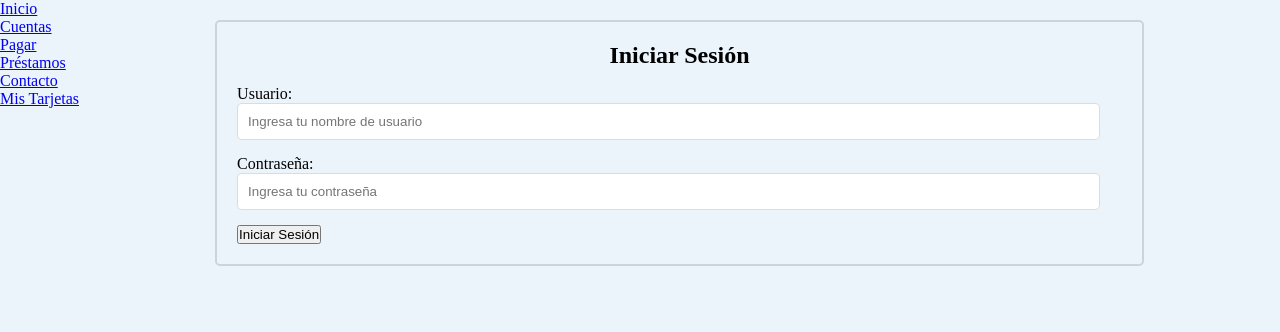
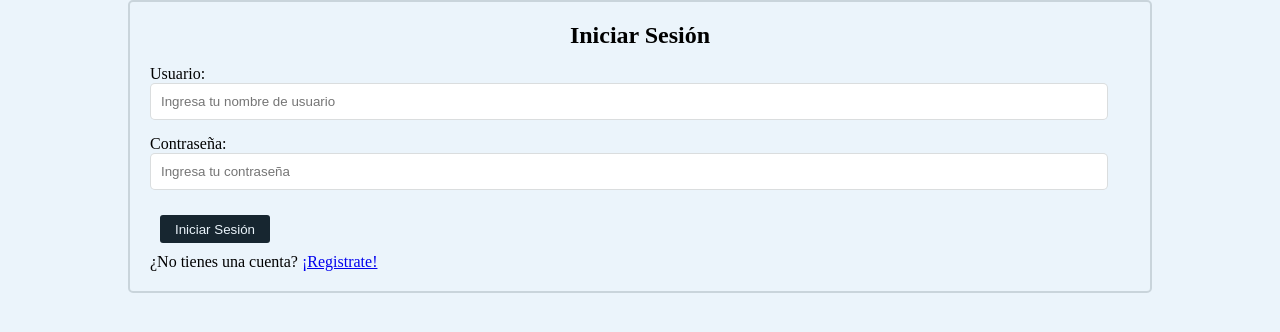
Before and after one commit to Vanpa99/Sprint8ITBA, a React (Vite) app in the folder frontend/: page / in a window 1280 px wide. Before the commit this address led to /login. Shown: the top 332 px of the page. Built offline with nearby package versions, Linux system fonts and the light colour scheme.

Commit message:
Estilado de Login y Registro

```diff
--- a/frontend/src/App.jsx
+++ b/frontend/src/App.jsx
@@ -1,39 +1,52 @@
-import {BrowserRouter as Router, Routes, Route } from "react-router-dom";
+import {BrowserRouter, Routes, Route } from "react-router-dom";
 // import ClienteDatos from "./components/ClienteDatos";
 import Home from "./pages/Home";
-import PrivateRoutes from "./components/auth/PrivateRoutes";
+// import PrivateRoutes from "./components/auth/PrivateRoutes";
 import Login from "./components/sesion/Login";
 import Registro from "./components/sesion/Registro";
 import Page404 from "./components/sesion/Page404";
 import Sidebar from "./components/Layout/Sidebar";
 import "./styles/global.css";
+import { useState } from "react";
 
 function App() {
+
+  const [isAuthenticated, setIsAuthenticated] = useState(false);
+
+  const handleLogin = () => {
+    setIsAuthenticated(true);
+  };
+
+  const handleLogout = () => {
+    setIsAuthenticated(false);
+    localStorage.removeItem("isAuthenticated");
+  };
+
   return (
-    <Router>
-      <div className="contenedor">
+    <BrowserRouter>
+      {isAuthenticated ? (
+        <>
+          <Header handleLogout={handleLogout} />
+          <div className={styles.contenedor}>
             <Sidebar />
-      <div className="areaPrincipal">
-
+            <div className={styles.areaPrincipal}>
               <Routes>
-        {/* RUTAS PUBLICAS */}
-        <Route path="/login" element={<Login />} />
-        <Route path="/registro" element={<Registro />} />
-
-        {/* RUTAS PRIVADAS */}
-        <Route element={<PrivateRoutes />}>
-          <Route path="/" element={<Home />} />
-        </Route>
-
-        {/* <Route path="/cuentas" element={<Cuentas />} />
+                <Route path="/" element={<Inicio />} />
+                <Route path="/cuentas" element={<Cuentas />} />
                 <Route path="/pagar" element={<Pagar />} />
-            <Route path="/prestamos" element={<Prestamos />} /> */}
-
-        <Route path="*" element={<Page404 />} />
+                <Route path="/prestamos" element={<Prestamos />} />
               </Routes>
             </div>
           </div>
-    </Router>
+          <Footer />
+        </>
+      ) : (
+<Routes>
+          <Route path="/" element={<Login onLogin={handleLogin} />} />
+          <Route path="/registro" element={<Registro />} />
+          <Route path="*" element={<Page404 />} />
+        </Routes>      )}
+    </BrowserRouter>
   );
 }
 
--- a/frontend/src/components/Layout/Header.jsx
+++ b/frontend/src/components/Layout/Header.jsx
@@ -9,3 +9,5 @@ function Header({ handleLogout }) {
       </header>
     );
   }
+
+  export default Header;
--- a/frontend/src/components/auth/PrivateRoutes.jsx
+++ b/frontend/src/components/auth/PrivateRoutes.jsx
@@ -1,12 +1,12 @@
-import { Navigate, Outlet } from "react-router-dom";
+// import { Navigate, Outlet } from "react-router-dom";
 
-function PrivateRoutes() {
-  const user = localStorage.getItem("user");
+// function PrivateRoutes() {
+//   const user = localStorage.getItem("user");
 
-  if (user) {
-    return <Outlet />;
-  } else {
-    return <Navigate to="/login" />;
-  }
-}
-export default PrivateRoutes;
+//   if (user) {
+//     return <Outlet />;
+//   } else {
+//     return <Navigate to="/login" />;
+//   }
+// }
+// export default PrivateRoutes;
--- a/frontend/src/components/sesion/Login.jsx
+++ b/frontend/src/components/sesion/Login.jsx
@@ -3,7 +3,8 @@ import api, { setBasicAuth } from "../../api/axiosConfig";
 import { useNavigate } from "react-router-dom";
 import sesion from "../sesion/sesion.module.css";
 import InputField from "../UI/InputField";
-import Boton from "../UI/Button";
+import Button from "../UI/Button";
+import { Link } from "react-router-dom";
 
 const Login = () => {
   const [username, setUsername] = useState("");
@@ -59,7 +60,7 @@ const Login = () => {
           className={sesion.inputField}
           label="Contraseña:"
           type="password"
-          value={username}
+          value={password}
           onChange={(e) => setPassword(e.target.value)}
           placeholder="Ingresa tu contraseña"
           required
@@ -67,7 +68,12 @@ const Login = () => {
 
         {error && <p style={{ color: "red" }}>{error}</p>}
 
-        <Boton type="submit" text="Iniciar Sesión" />
+        <Button
+          className={sesion.boton}
+          type="submit"
+          text="Iniciar Sesión" />
+
+        <p>¿No tienes una cuenta? <Link to="/registro">¡Registrate!</Link></p>
 
       </form>
     </div>
--- a/frontend/src/components/sesion/Page404.jsx
+++ b/frontend/src/components/sesion/Page404.jsx
@@ -1,4 +1,10 @@
+import { Link } from "react-router-dom";
+
 function Page404() {
-  return <div>Page404</div>;
-}
+  return (
+    <p>
+      Debes <Link to="/">Iniciar Sesión</Link> o <Link to="/registro">Registrarte</Link> para acceder a esta página
+      </p>
+  );
+  }
 export default Page404;
--- a/frontend/src/components/sesion/Registro.jsx
+++ b/frontend/src/components/sesion/Registro.jsx
@@ -78,7 +78,7 @@ function Registro() {
 
             <p className={registro.pregunta}>
                 ¿Ya tienes una cuenta?
-                <a href="/login">¡Iniciar sesión!</a>
+                <a href="/">¡Iniciar sesión!</a>
             </p>
         </div>
 
--- a/frontend/src/components/sesion/sesion.module.css
+++ b/frontend/src/components/sesion/sesion.module.css
@@ -20,3 +20,13 @@
     margin-bottom: 15px;
     background-color: field;
 }
+
+.boton {
+    padding: 6.5px 15px;
+    color: var(--claro);
+    background-color: var(--oscuro);
+    border: none;
+    border-radius: 3px;
+    cursor: pointer;
+    margin: 10px;
+}
```
Also changed, not shown: frontend/src/components/Layout/Footer.jsx (+11 -0 lines), frontend/src/prueba.jsx (added, +29 -0 lines). Lines whose indentation alone changed are shown as unchanged.
